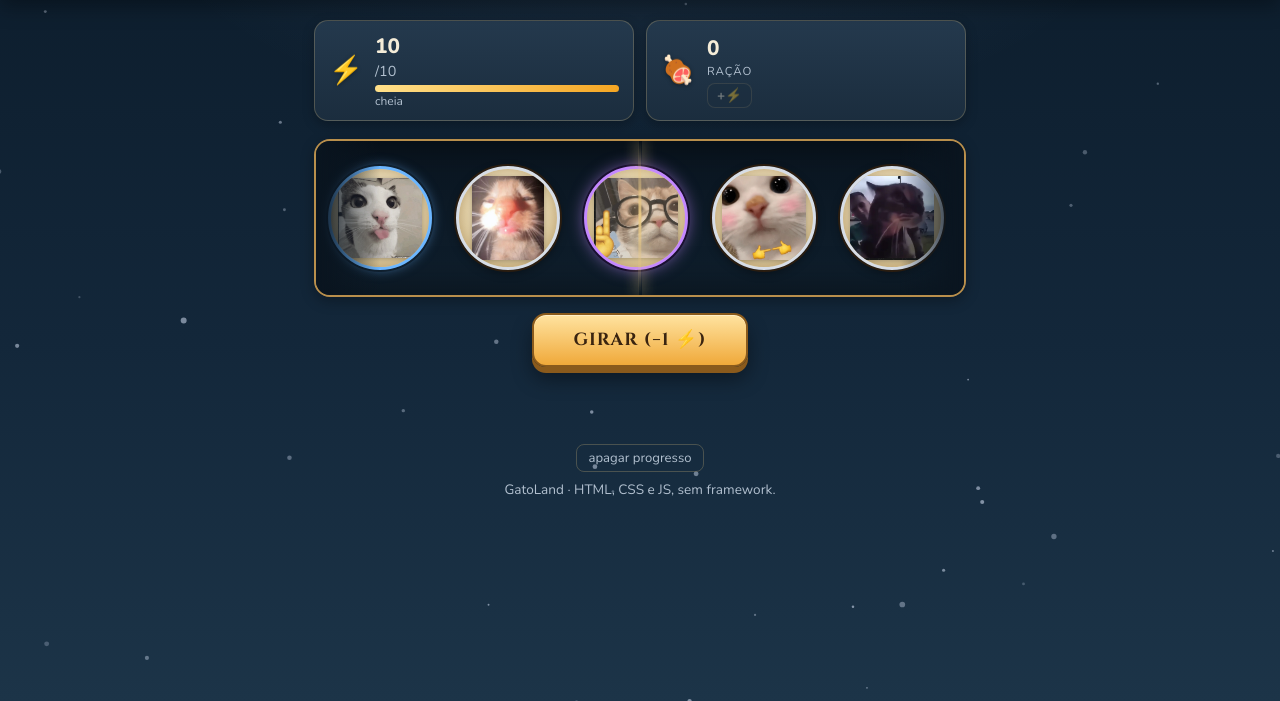
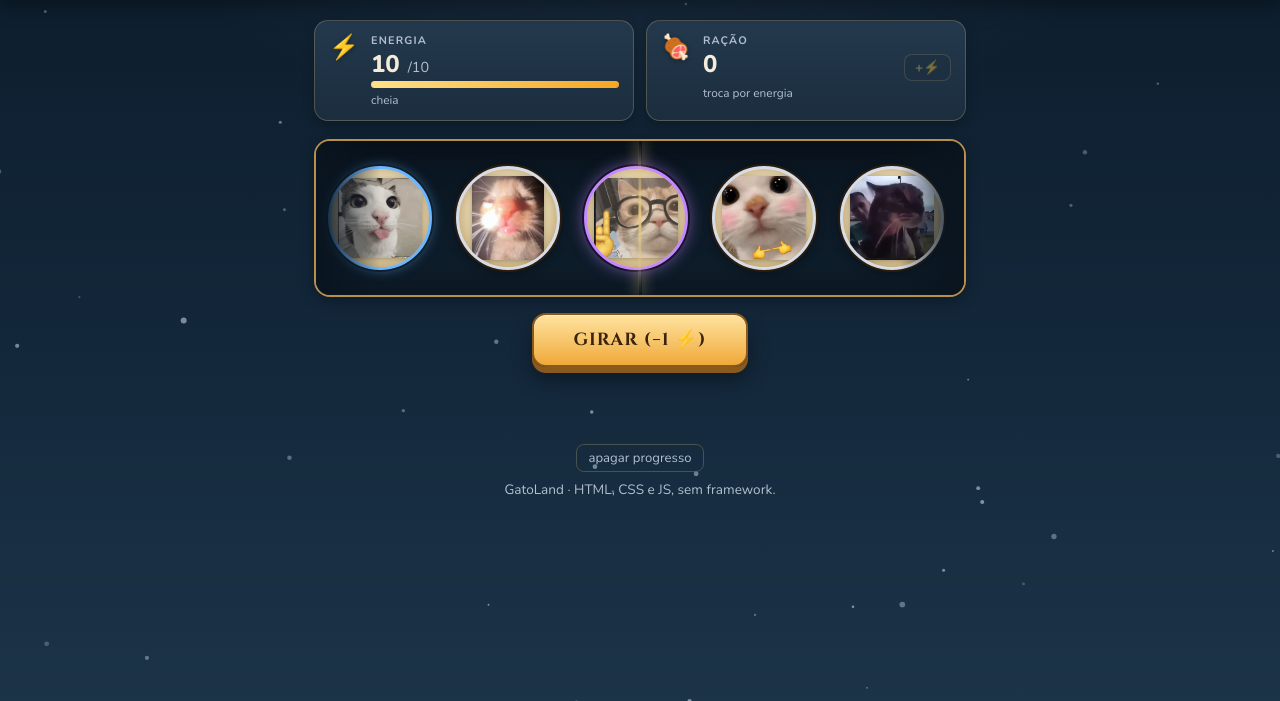
Before and after one commit to mmbrosium/gatoland, a plain HTML site: page index.html in a window 1280 px wide. Shown: the part 99-800 px from the top of the page. Drawn offline with nearby package versions, Linux system fonts and the light colour scheme.

Commit message:
Padroniza HUD energia/racao e ajusta valores de racao por raridade (1/1/2/5)

```diff
--- a/css/styles.css
+++ b/css/styles.css
@@ -87,17 +87,18 @@ body{
 @keyframes fade{from{opacity:0;transform:translateY(4px)}to{opacity:1;transform:none}}
 
 /* ============================ HUD ============================ */
-.hud{display:flex;gap:12px;width:100%}
-.recurso{flex:1;min-width:0;background:linear-gradient(180deg,var(--painel2),var(--painel));border:1px solid rgba(232,200,132,.25);border-radius:14px;padding:11px 14px;display:flex;align-items:center;gap:12px;box-shadow:0 4px 12px rgba(0,0,0,.25)}
-.recurso-icone{font-size:1.7rem;line-height:1;filter:drop-shadow(0 1px 2px rgba(0,0,0,.4))}
-.recurso-info{display:flex;flex-direction:column;gap:1px;min-width:0;flex:1}
-.recurso-info strong{font-size:1.3rem;font-weight:800}
+.hud{display:flex;gap:12px;width:100%;align-items:stretch}
+.recurso{flex:1;min-width:0;background:linear-gradient(180deg,var(--painel2),var(--painel));border:1px solid rgba(232,200,132,.25);border-radius:14px;padding:12px 14px;display:flex;align-items:flex-start;gap:12px;box-shadow:0 4px 12px rgba(0,0,0,.25)}
+.recurso-icone{font-size:1.5rem;line-height:1;margin-top:2px;filter:drop-shadow(0 1px 2px rgba(0,0,0,.4))}
+.recurso-info{display:flex;flex-direction:column;gap:4px;min-width:0;flex:1}
+.rotulo{color:var(--txt-fraco);font-size:.68rem;text-transform:uppercase;letter-spacing:1.2px;font-weight:700}
+.recurso-valor{display:flex;align-items:baseline;gap:8px}
+.recurso-valor strong{font-size:1.5rem;font-weight:800;line-height:1}
 .recurso-max{color:var(--txt-fraco);font-size:.9rem}
-.rotulo{color:var(--txt-fraco);font-size:.72rem;text-transform:uppercase;letter-spacing:1px}
-.timer{color:var(--txt-fraco);font-size:.75rem}
-.barra{height:7px;background:rgba(0,0,0,.35);border-radius:99px;overflow:hidden;margin-top:3px}
+.timer{color:var(--txt-fraco);font-size:.74rem}
+.barra{height:7px;background:rgba(0,0,0,.35);border-radius:99px;overflow:hidden}
 .barra-preench{height:100%;width:0;background:linear-gradient(90deg,#ffe08a,#f5a623);transition:width .3s}
-.btn-mini{align-self:flex-start;margin-top:3px;background:var(--painel);color:var(--txt);border:1px solid rgba(232,200,132,.3);border-radius:8px;padding:2px 9px;font-family:inherit;font-weight:700;font-size:.85rem;cursor:pointer}
+.btn-mini{margin-left:auto;background:var(--painel);color:var(--ouro);border:1px solid rgba(232,200,132,.4);border-radius:8px;padding:3px 10px;font-family:inherit;font-weight:700;font-size:.85rem;cursor:pointer}
 .btn-mini:hover{background:var(--painel2)}
 .btn-mini:disabled{opacity:.4;cursor:not-allowed}
 
--- a/index.html
+++ b/index.html
@@ -38,7 +38,8 @@
         <div class="recurso" title="Gasta pra girar. Regenera com o tempo.">
           <span class="recurso-icone">⚡</span>
           <div class="recurso-info">
-            <strong id="energia-valor">0</strong><span class="recurso-max">/<span id="energia-max">10</span></span>
+            <span class="rotulo">Energia</span>
+            <div class="recurso-valor"><strong id="energia-valor">0</strong><span class="recurso-max">/<span id="energia-max">10</span></span></div>
             <div class="barra"><div id="energia-barra" class="barra-preench"></div></div>
             <small id="energia-timer" class="timer">cheia</small>
           </div>
@@ -46,9 +47,9 @@
         <div class="recurso" title="Vem das duplicatas. Troque por energia.">
           <span class="recurso-icone">🍖</span>
           <div class="recurso-info">
-            <strong id="racao-valor">0</strong>
-            <small class="rotulo">ração</small>
-            <button id="btn-trocar" class="btn-mini" title="Troca ração por energia">+⚡</button>
+            <span class="rotulo">Ração</span>
+            <div class="recurso-valor"><strong id="racao-valor">0</strong><button id="btn-trocar" class="btn-mini" title="Troca ração por energia">+⚡</button></div>
+            <small class="timer">troca por energia</small>
           </div>
         </div>
       </div>
--- a/js/game.js
+++ b/js/game.js
@@ -13,9 +13,9 @@ const CONFIG = {
 
 const RARIDADES = {
   comum:    { nome:'Comum',    peso:60, racao:1 },
-  raro:     { nome:'Raro',     peso:25, racao:3 },
-  epico:    { nome:'Épico',    peso:12, racao:6 },
-  lendario: { nome:'Lendário', peso:3,  racao:15 },
+  raro:     { nome:'Raro',     peso:25, racao:1 },
+  epico:    { nome:'Épico',    peso:12, racao:2 },
+  lendario: { nome:'Lendário', peso:3,  racao:5 },
 };
 const ORDEM_RARIDADE = ['comum','raro','epico','lendario'];
 
```
